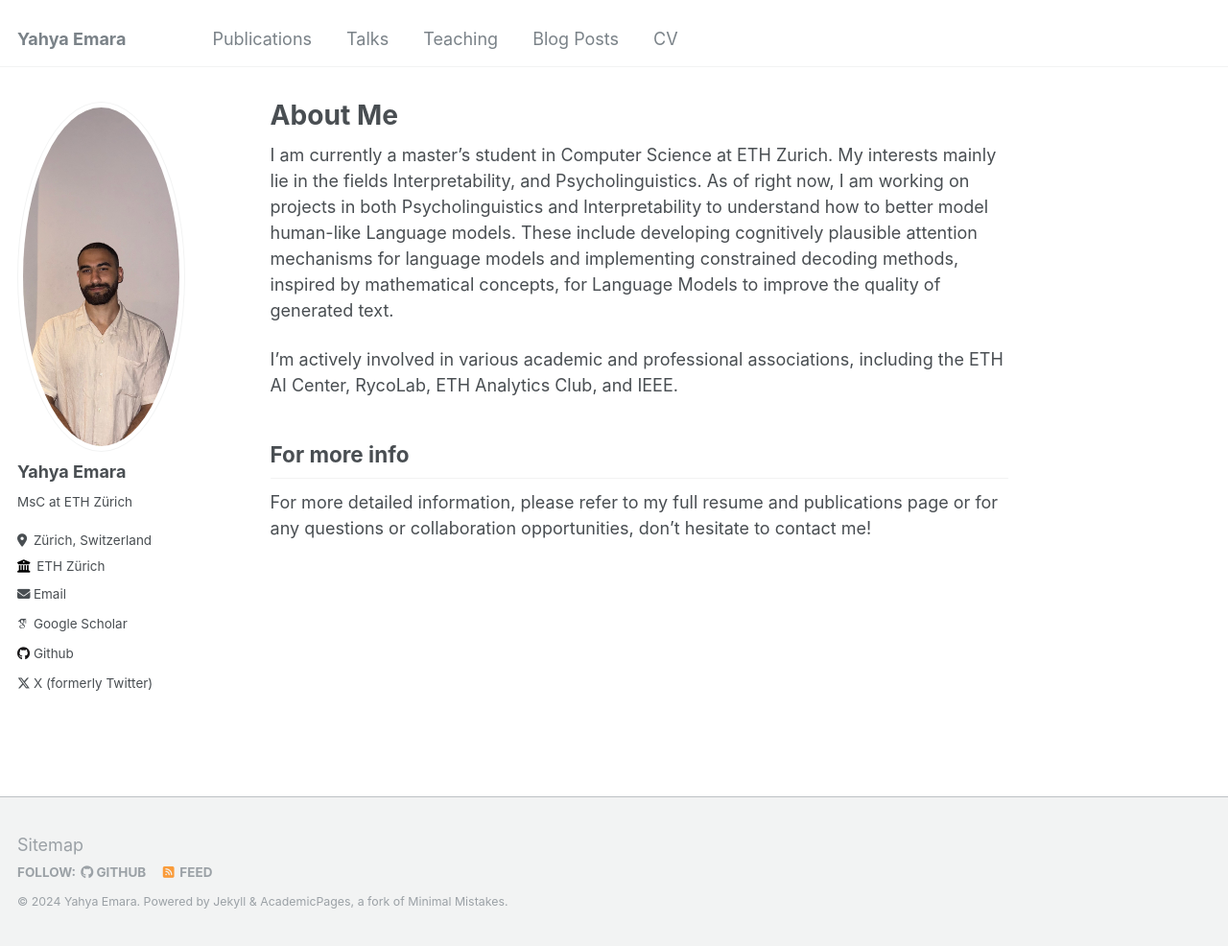
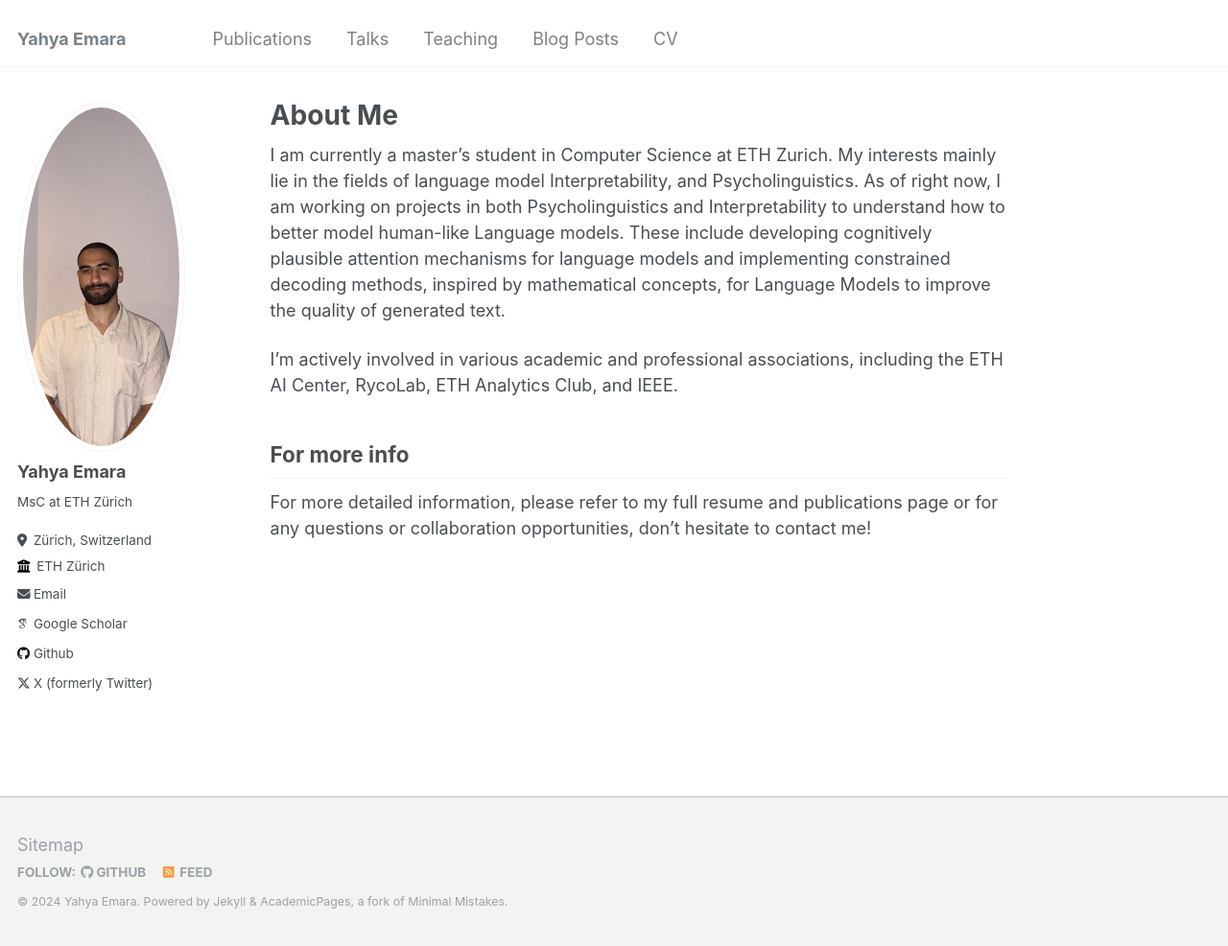
Before and after one commit to yahya010/yahya010.github.io, a Jekyll site: the page built from _pages/about.md, in a window 1280 px wide and 986 px high. Shown: the whole window at 96% size. Built offline with Jekyll 4.4.1, drawn with Linux system fonts in a browser that asks for light colours; some web fonts are replaced.

Commit message:
Update about.md

```diff
--- a/_pages/about.md
+++ b/_pages/about.md
@@ -8,7 +8,7 @@
 ---
 
 
-I am currently a master's student in Computer Science at ETH Zurich. My interests mainly lie in the fields Interpretability, and Psycholinguistics.
+I am currently a master's student in Computer Science at ETH Zurich. My interests mainly lie in the fields of language model Interpretability, and Psycholinguistics.
 As of right now, I am working on projects in both Psycholinguistics and Interpretability to understand how to better model human-like Language models. These include developing cognitively plausible attention mechanisms for language models and implementing constrained decoding methods, inspired by mathematical concepts, for Language Models to improve the quality of generated text.
 
 I'm actively involved in various academic and professional associations, including the ETH AI Center, RycoLab, ETH Analytics Club, and IEEE.
```
